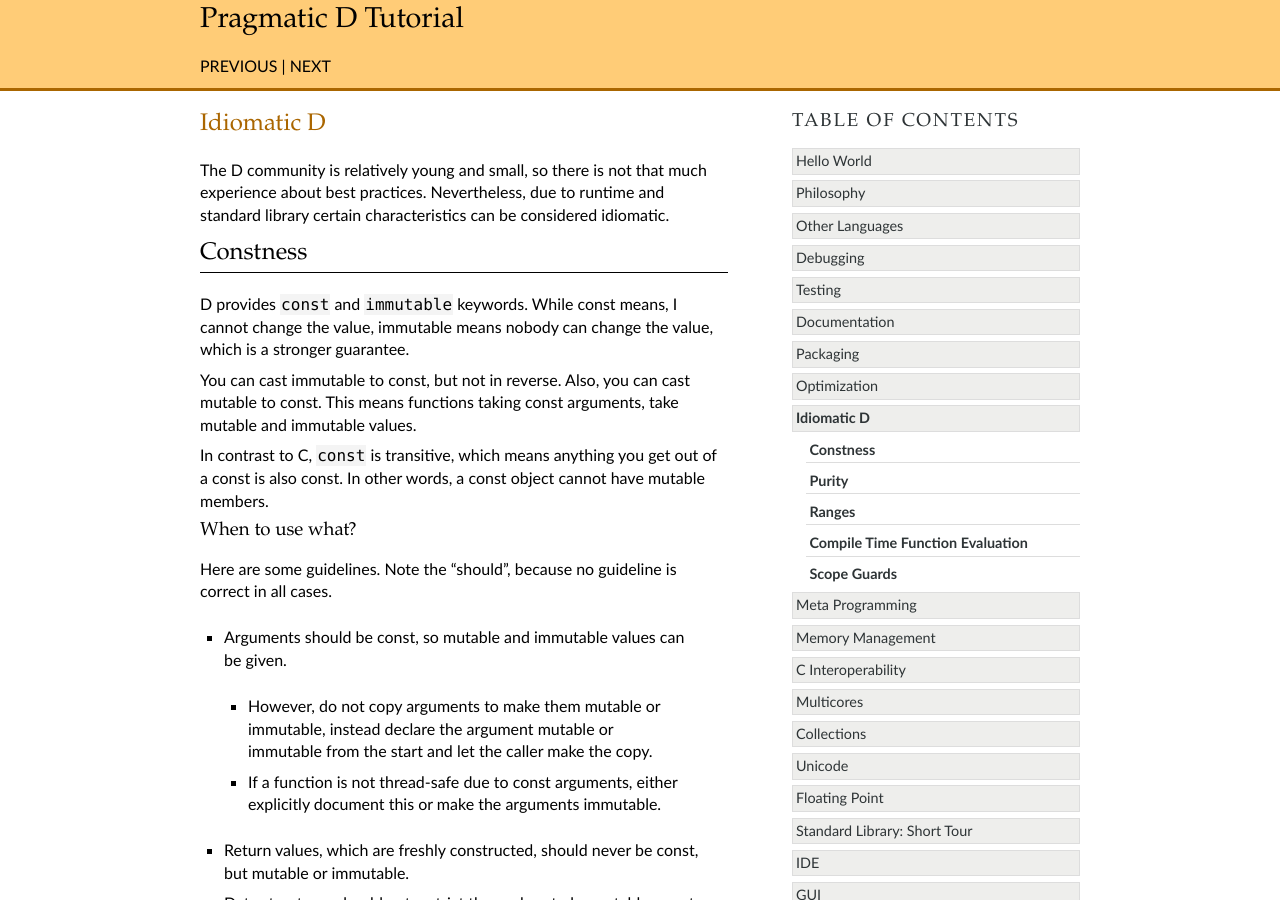
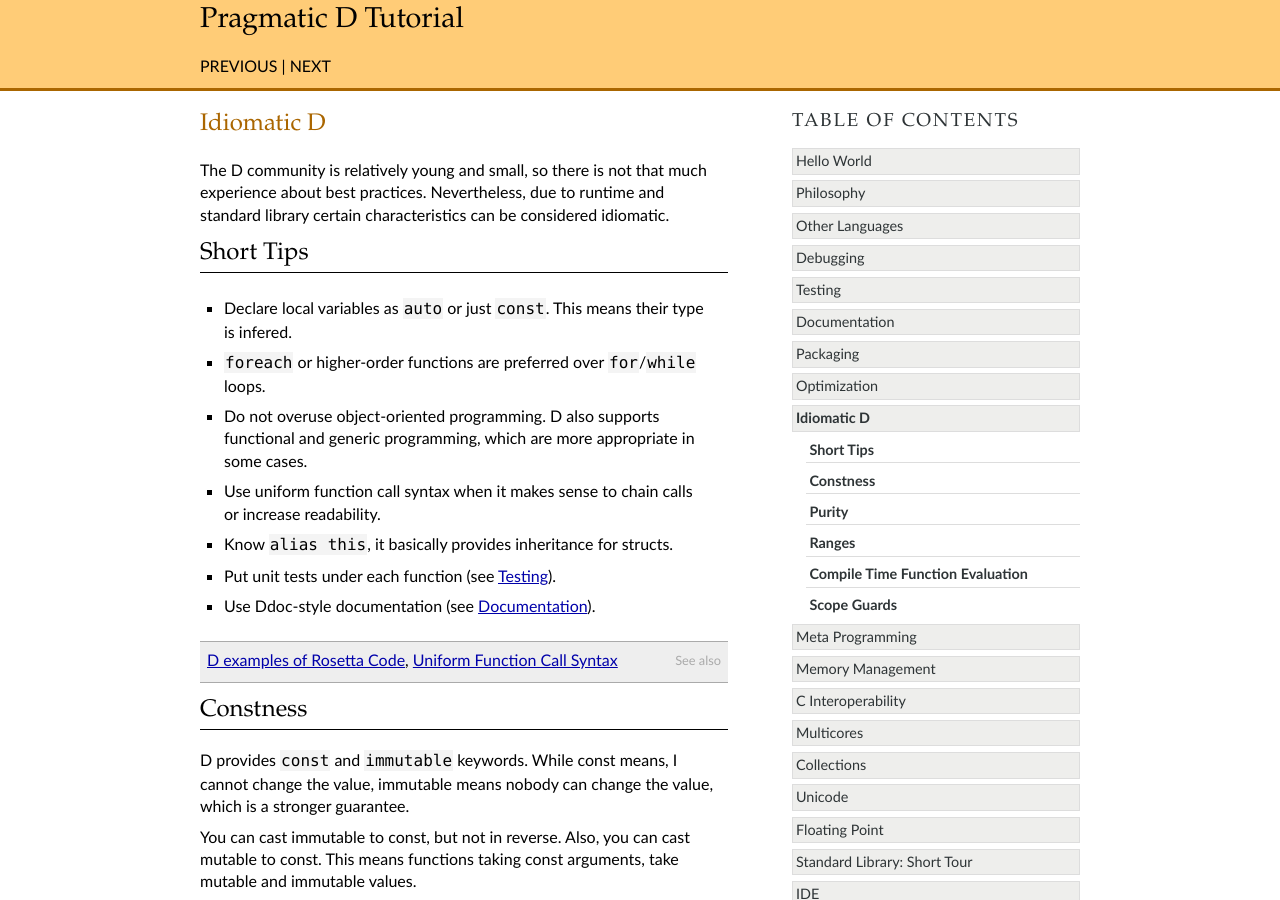
Before and after one commit to qznc/d-tut, a Sphinx documentation site: the page built from source/idiomatic.rst, in a window 1280 px wide and 900 px high. Built offline with Sphinx 7.4.7, drawn with Linux system fonts in a browser that asks for light colours.

Commit message:
more on idiomatic

```diff
--- a/source/documentation.rst
+++ b/source/documentation.rst
@@ -1,3 +1,5 @@
+.. _documentation:
+
 Documentation
 =============
 
--- a/source/idiomatic.rst
+++ b/source/idiomatic.rst
@@ -5,6 +5,29 @@
 so there is not that much experience about best practices.
 Nevertheless, due to runtime and standard library
 certain characteristics can be considered idiomatic.
+
+Short Tips
+----------
+
+* Declare local variables as ``auto`` or just ``const``.
+  This means their type is infered.
+* ``foreach`` or higher-order functions are preferred
+  over ``for``/``while`` loops.
+* Do not overuse object-oriented programming.
+  D also supports functional and generic programming,
+  which are more appropriate in some cases.
+* Use uniform function call syntax when it makes sense
+  to chain calls or increase readability.
+* Know ``alias this``,
+  it basically provides inheritance for structs.
+* Put unit tests under each function
+  (see :ref:`testing`).
+* Use Ddoc-style documentation
+  (see :ref:`documentation`).
+
+.. seealso::
+   `D examples of Rosetta Code <http://rosettacode.org/wiki/Category:D>`_,
+   `Uniform Function Call Syntax <http://www.drdobbs.com/cpp/uniform-function-call-syntax/232700394>`_
 
 Constness
 ---------
--- a/source/testing.rst
+++ b/source/testing.rst
@@ -1,3 +1,5 @@
+.. _testing:
+
 Testing
 =======
 
```
